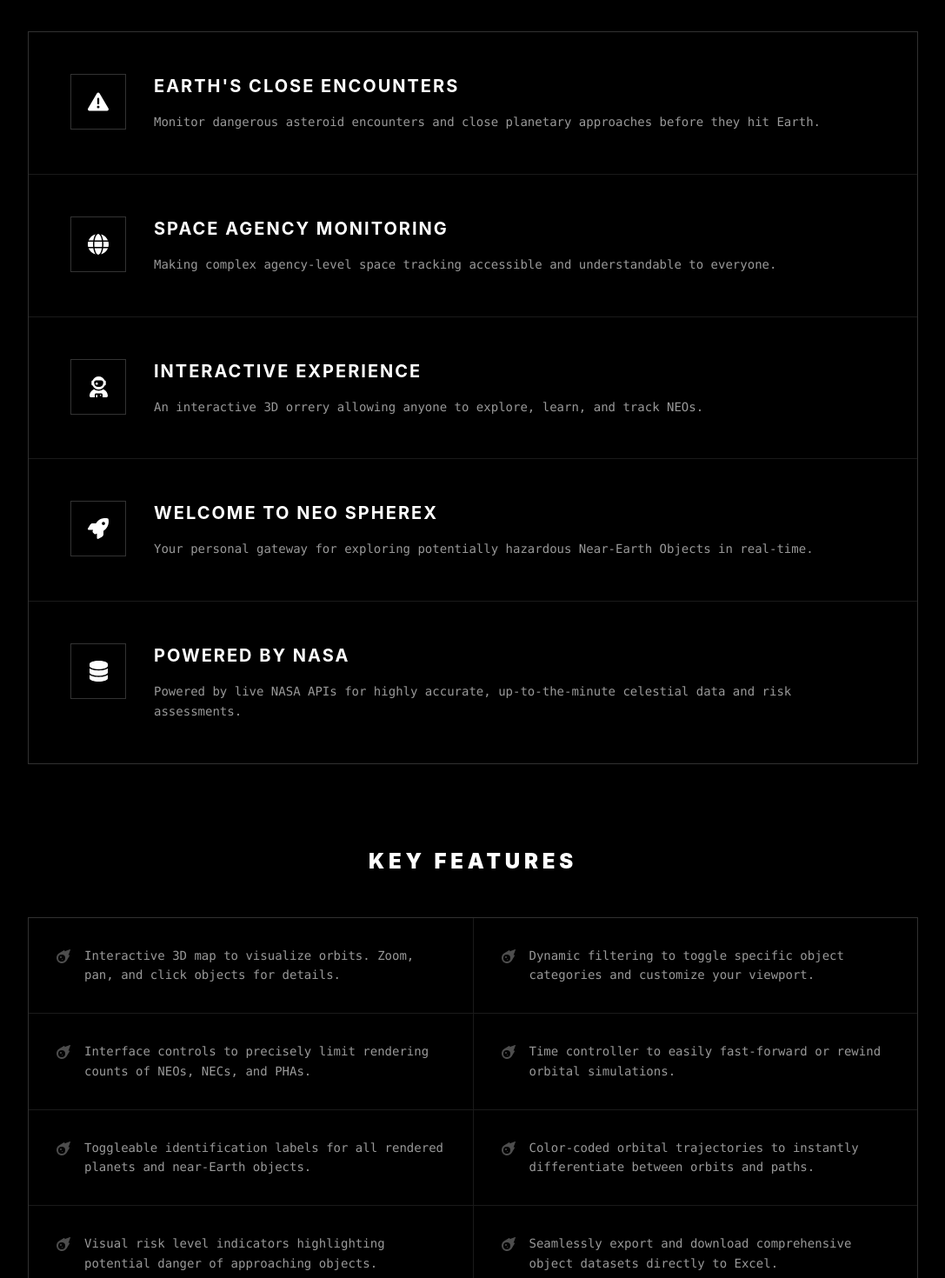
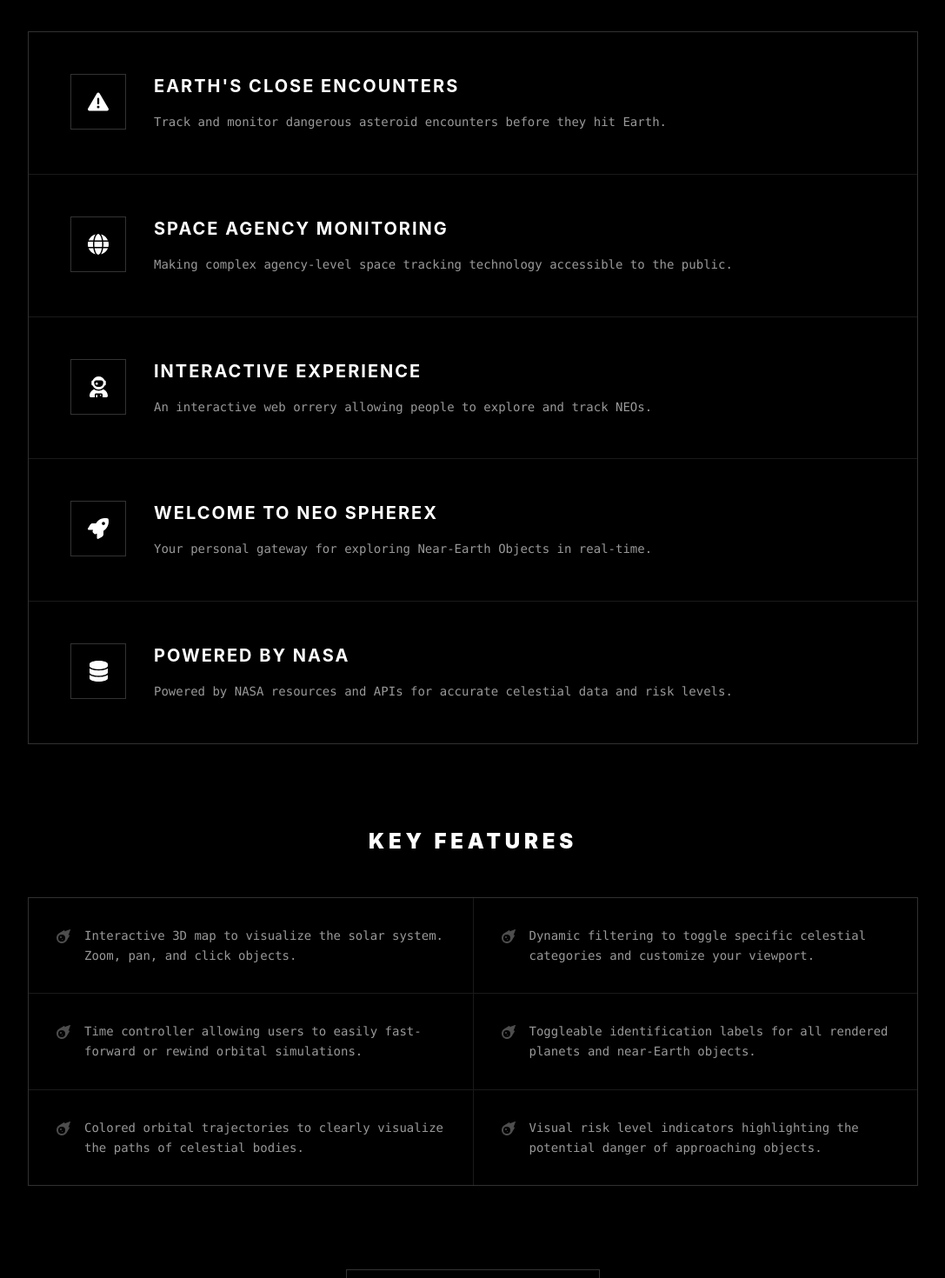
Before and after one commit to AhmedKhaledp-0/NEO_SHERXE, a React (Vite) app: page /about in a window 1280 px wide. Shown: the part 560-2030 px from the top of the page at 87% size, without its empty margins (96-1183 px from the left). Built offline with nearby package versions, Linux system fonts and the light colour scheme; no server answers.

Commit message:
content: update About page features to accurately match implemented functionality

```diff
--- a/src/components/About.jsx
+++ b/src/components/About.jsx
@@ -16,66 +16,58 @@
     id: 1,
     icon: faExclamationTriangle,
     title: "Earth's Close Encounters",
-    text: "Monitor dangerous asteroid encounters and close planetary approaches before they hit Earth.",
+    text: "Track and monitor dangerous asteroid encounters before they hit Earth.",
   },
   {
     id: 2,
     icon: faGlobe,
     title: "Space Agency Monitoring",
-    text: "Making complex agency-level space tracking accessible and understandable to everyone.",
+    text: "Making complex agency-level space tracking technology accessible to the public.",
   },
   {
     id: 3,
     icon: faUserAstronaut,
     title: "Interactive Experience",
-    text: "An interactive 3D orrery allowing anyone to explore, learn, and track NEOs.",
+    text: "An interactive web orrery allowing people to explore and track NEOs.",
   },
   {
     id: 4,
     icon: faRocket,
     title: "Welcome to NEO Spherex",
-    text: "Your personal gateway for exploring potentially hazardous Near-Earth Objects in real-time.",
+    text: "Your personal gateway for exploring Near-Earth Objects in real-time.",
   },
   {
     id: 5,
     icon: faDatabase,
     title: "Powered by NASA",
-    text: "Powered by live NASA APIs for highly accurate, up-to-the-minute celestial data and risk assessments.",
+    text: "Powered by NASA resources and APIs for accurate celestial data and risk levels.",
   },
 ];
 
 const features = [
   {
     id: 1,
-    text: "Interactive 3D map to visualize orbits. Zoom, pan, and click objects for details.",
+    text: "Interactive 3D map to visualize the solar system. Zoom, pan, and click objects.",
   },
   {
     id: 2,
-    text: "Dynamic filtering to toggle specific object categories and customize your viewport.",
+    text: "Dynamic filtering to toggle specific celestial categories and customize your viewport.",
   },
   {
     id: 3,
-    text: "Interface controls to precisely limit rendering counts of NEOs, NECs, and PHAs.",
+    text: "Time controller allowing users to easily fast-forward or rewind orbital simulations.",
   },
   {
     id: 4,
-    text: "Time controller to easily fast-forward or rewind orbital simulations.",
+    text: "Toggleable identification labels for all rendered planets and near-Earth objects.",
   },
   {
     id: 5,
-    text: "Toggleable identification labels for all rendered planets and near-Earth objects.",
+    text: "Colored orbital trajectories to clearly visualize the paths of celestial bodies.",
   },
   {
     id: 6,
-    text: "Color-coded orbital trajectories to instantly differentiate between orbits and paths.",
-  },
-  {
-    id: 7,
-    text: "Visual risk level indicators highlighting potential danger of approaching objects.",
-  },
-  {
-    id: 8,
-    text: "Seamlessly export and download comprehensive object datasets directly to Excel.",
+    text: "Visual risk level indicators highlighting the potential danger of approaching objects.",
   },
 ];
 
```
